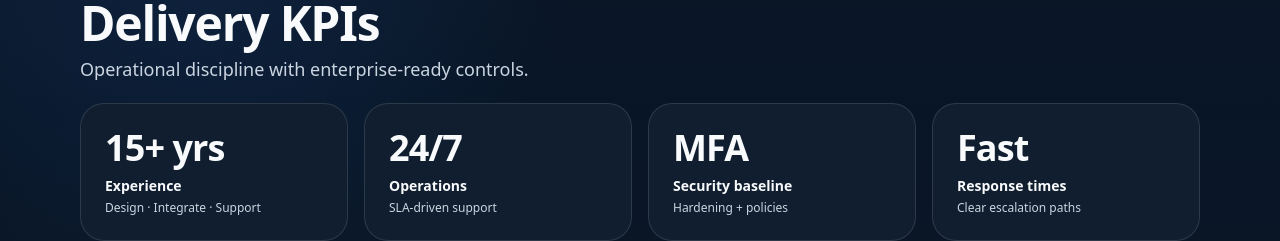
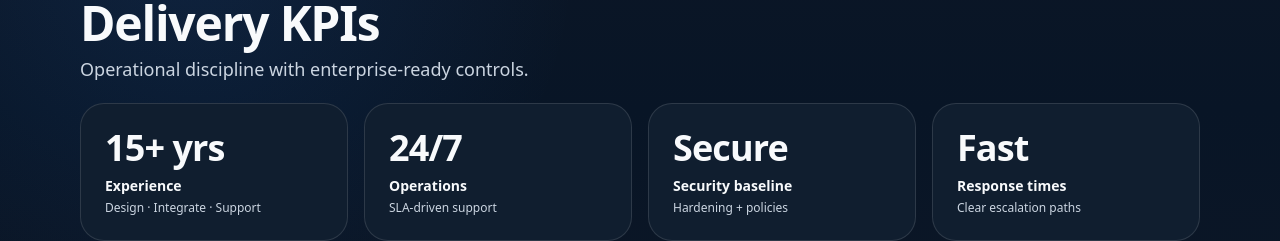
Before and after one commit to gushterovstefan/itosite, a React (Vite) app in the folder website/: page / in a window 1280 px wide. Shown: the part 1660-1901 px from the top of the page. Built offline with nearby package versions, Linux system fonts and the light colour scheme.

Commit message:
Update security KPI wording

```diff
--- a/website/src/pages/HomeGem.jsx
+++ b/website/src/pages/HomeGem.jsx
@@ -142,7 +142,7 @@ export default function HomeGem() {
           items={[
             { value: '15+ yrs', label: 'Experience', note: 'Design · Integrate · Support' },
             { value: '24/7', label: 'Operations', note: 'SLA-driven support' },
-            { value: 'MFA', label: 'Security baseline', note: 'Hardening + policies' },
+            { value: 'Secure', label: 'Security baseline', note: 'Hardening + policies' },
             { value: 'Fast', label: 'Response times', note: 'Clear escalation paths' }
           ]}
         />
```
